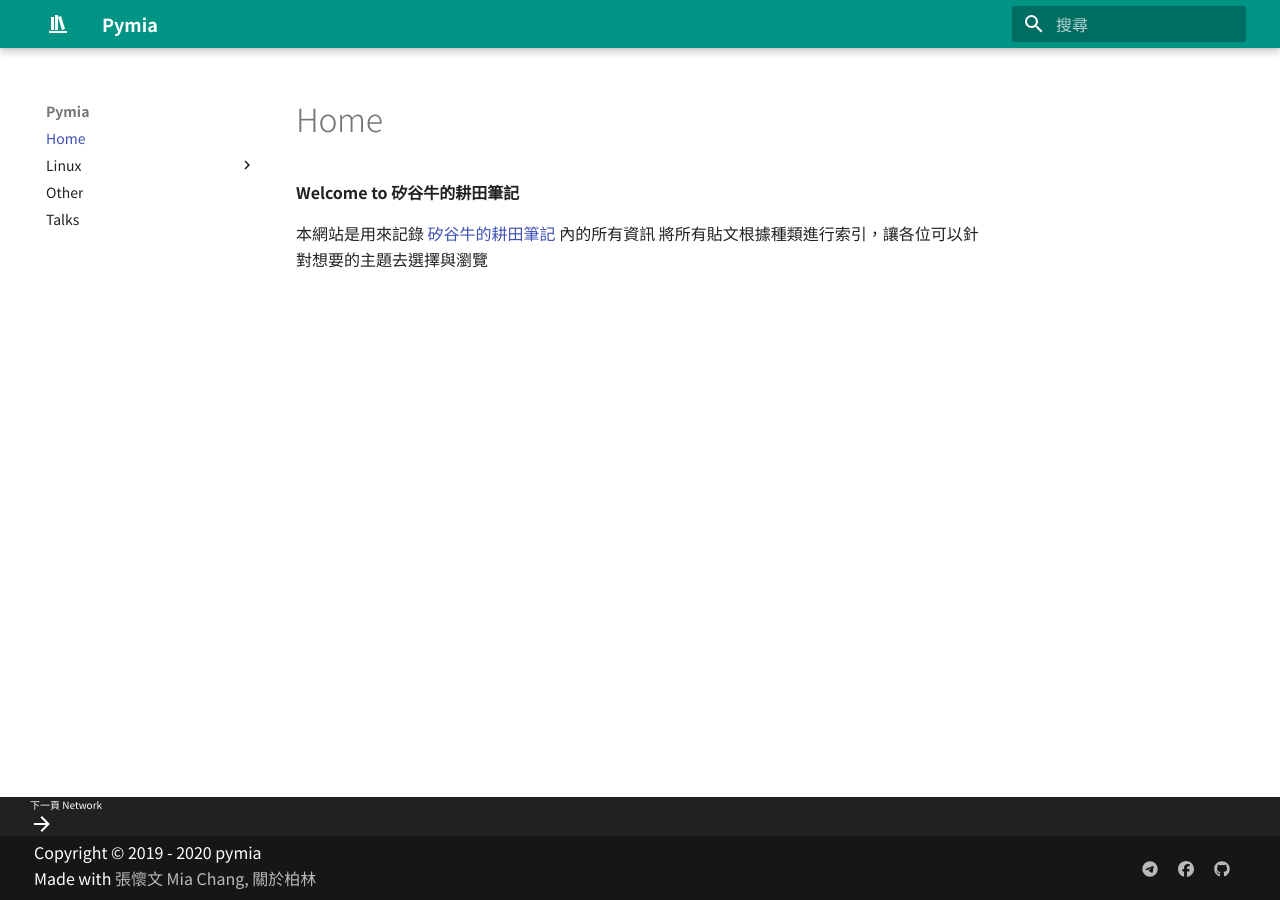
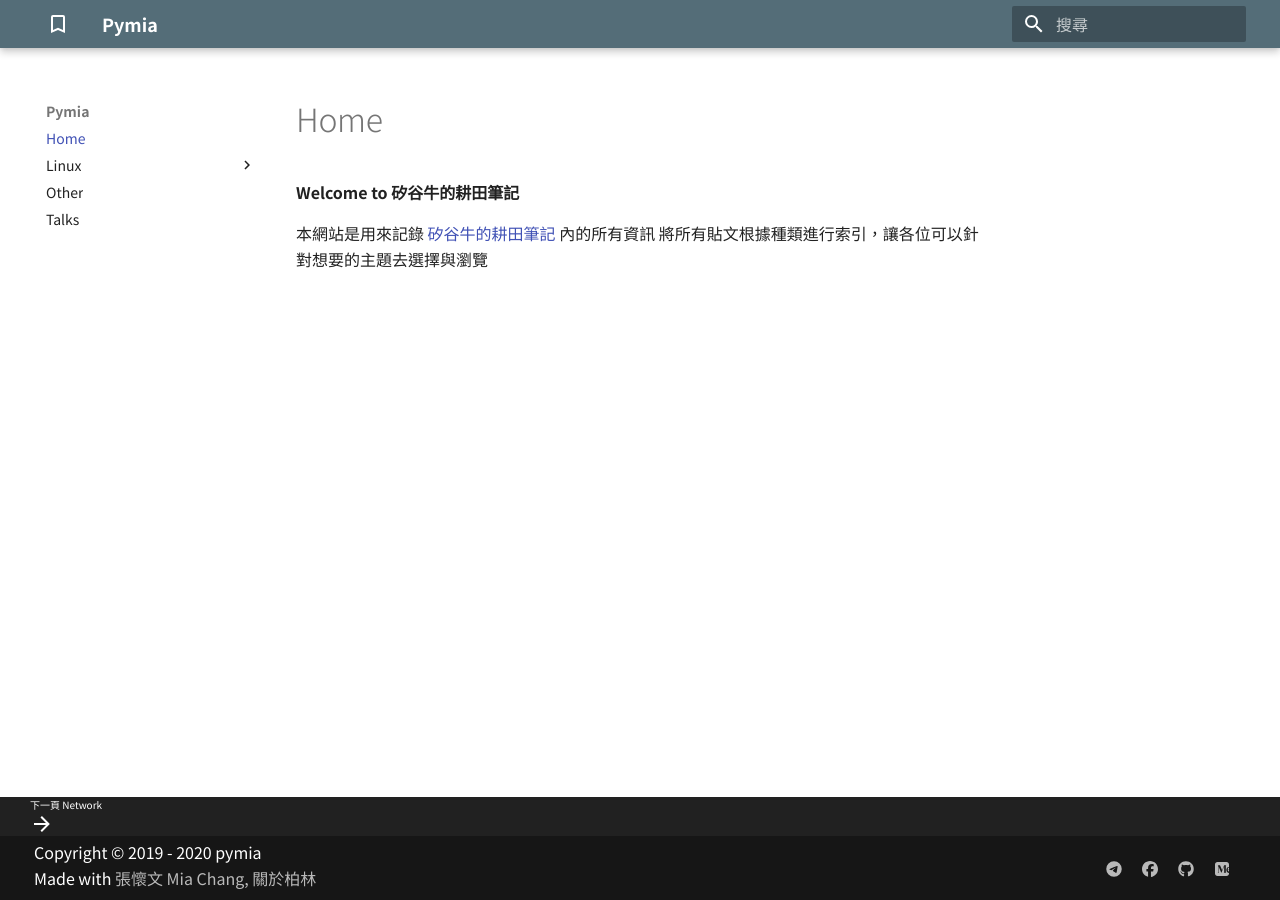
Before and after one commit to pymia/blog-index, an MkDocs documentation site: the page built from docs/README.md, in a window 1280 px wide. Built offline with MkDocs 1.6.1 and Material for MkDocs 9.7.7, drawn with Linux system fonts in a browser that asks for light colours.

```diff
--- a/mkdocs.yml
+++ b/mkdocs.yml
@@ -3,13 +3,13 @@ copyright: Copyright &copy; 2019 - 2020 pymia
 theme:
   custom_dir: overrides
   icon:
-    logo: material/bookshelf
+    logo: material/bookmark-outline
   font:
     text: Noto Sans TC
   language: zh-TW
   name: material
   palette:
-    primary: teal
+    primary: blue grey
     scheme: preference
   features:
     - navigation.instant
@@ -22,11 +22,13 @@ nav:
 extra:
   social:
     - icon: fontawesome/brands/telegram
-      link: https://t.me/technologynote
+      link: https://t.me/MLOps_News
     - icon: fontawesome/brands/facebook
-      link: https://www.facebook.com/technologynoteniu
+      link: https://www.facebook.com/bymiachang.tw
     - icon: fontawesome/brands/github
-      link: https://github.com/technologynoteniu
+      link: https://github.com/pymia
+    - icon: fontawesome/brands/medium
+      link: https://medium.com/@Mia.Chang
 
 markdown_extensions:
   - toc:
```
